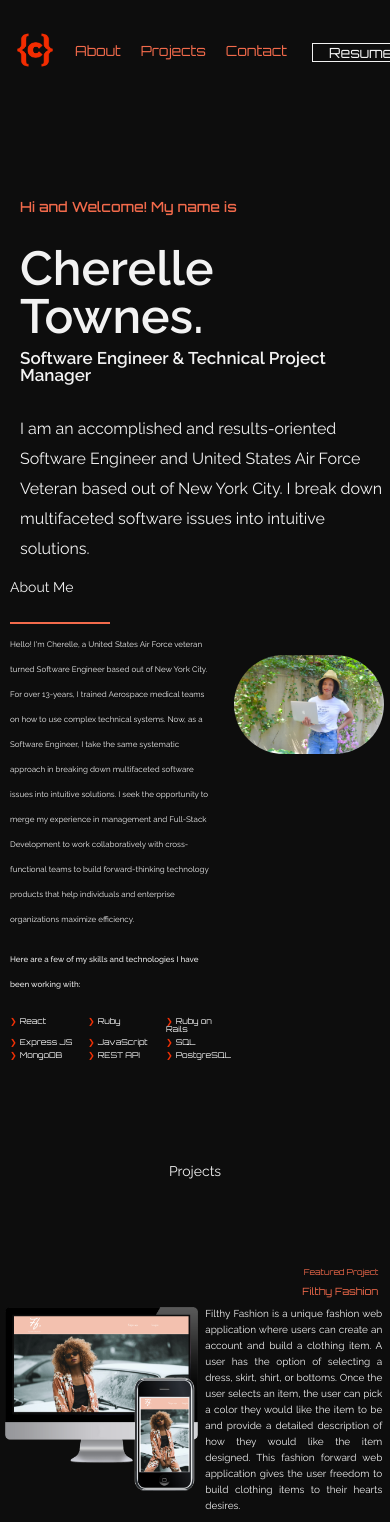
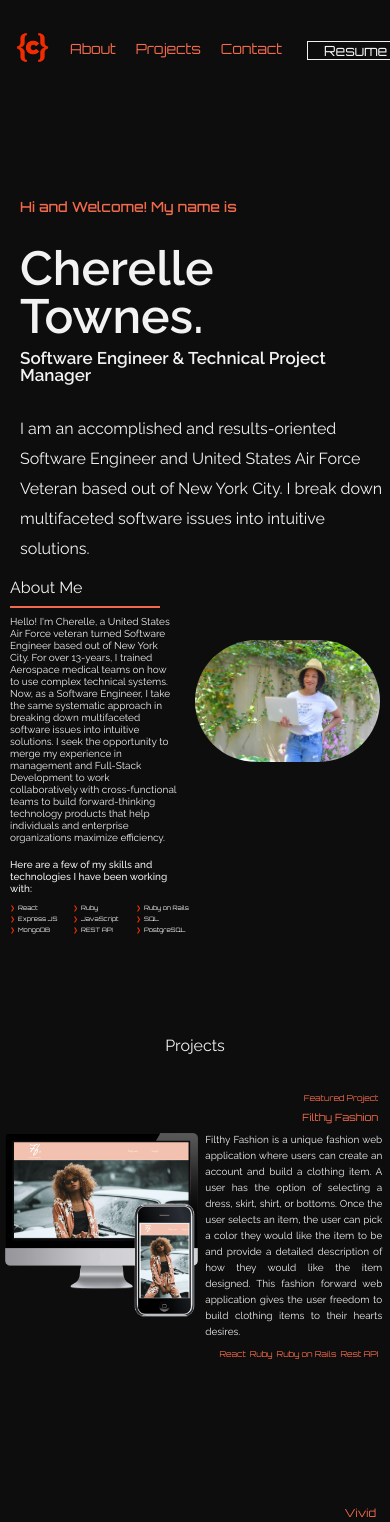
Before and after one commit to CherelleTownes/portfolio, a React (Create React App) app: page / in a window 390 px wide. Shown: the top 1522 px of the page. Built offline with nearby package versions, Linux system fonts and the light colour scheme.

Commit message:
completed 425 mobile view

```diff
--- a/src/Components/About/index.js
+++ b/src/Components/About/index.js
@@ -43,7 +43,7 @@ const Title = styled.h1`
     color: #F2F2F2;
     font-family: 'Raleway', sans-serif;
  @media (max-width: 425px) {
-  font-size: 14px;
+  font-size: 16px;
  }
 `;
 
@@ -52,8 +52,9 @@ const Vector = styled.hr`
   height: 1px;
   border: solid 1px #F26A4B;
   @media (max-width: 425px) {
-    width: 100px;
+    width: 150px;
     margin-left: 0;
+    margin-top: -10px;
   }
 `;
 
@@ -63,7 +64,8 @@ const AboutText = styled.p`
   color: #F2F2F2;
   margin-top: -20px;
   @media (max-width: 425px) {
-    font-size: 8px;
+    font-size: 10px;
+    line-height: 12px;
 
 
   }
@@ -76,7 +78,8 @@ const SkillsText = styled.p`
   color: #F2F2F2;
   padding-top: 15px;
   @media (max-width: 425px) {
-  font-size: 8px;
+  font-size: 10px;
+  line-height: 12px;
   }
 `;
 
@@ -86,6 +89,7 @@ const List = styled.ul`
   grid-column-gap: 100px;
   @media (max-width: 425px) {
     grid-column-gap: 10px;
+    margin-top: -10px;
   }
 
 `;
@@ -100,7 +104,8 @@ const ListItem = styled.li`
     padding-right: 3px;
   }
     @media (max-width: 425px) {
-    font-size: 8px;
+    font-size: 6px;
+
   }
 `;
 
@@ -116,7 +121,9 @@ const Image = styled.img`
   width: 100%;
   border-radius: 10em;
   @media (max-width: 425px) {
-   margin-top: 75px;
+   margin-top: 60px;
+   width: 185px;
+   margin-right: 10px;
   }
 `;
 
--- a/src/Components/Featured/index.js
+++ b/src/Components/Featured/index.js
@@ -19,6 +19,7 @@ const FeaturedContainer = styled.div`
   align-items: center;
   @media (max-width: 425px) {
     padding-left: 5px;
+    padding-top: 40px;
   }
 `;
 
@@ -28,7 +29,7 @@ const Label = styled.h1`
   font-family: 'Raleway', sans-serif;
   text-align: center;
   @media (max-width: 425px) {
-    font-size: 14px;
+    font-size: 16px;
   }
 `;
 
--- a/src/Components/Footer/index.js
+++ b/src/Components/Footer/index.js
@@ -23,6 +23,10 @@ const GitHub = styled.img`
     color:white;
     float: right;
     padding-right: 50px;
+    @media (max-width: 425px) {
+      height: 28px;
+      padding-top: 5px;
+    }
 `;
 
 export default function Footer() {
--- a/src/Components/Header/index.js
+++ b/src/Components/Header/index.js
@@ -34,7 +34,7 @@ const Nav = styled.nav`
 const Logo = styled(Link)`
   img {height: 55px}
   @media (max-width: 425px) {
-    img {height: 40px}
+    img {height: 35px}
   }
 `;
 
--- a/src/Components/Intro/index.js
+++ b/src/Components/Intro/index.js
@@ -11,7 +11,6 @@ const StyledIntro = styled.section`
       padding-left: 20px;
       height: 500px;
     }
-
 `;
 
 
```
